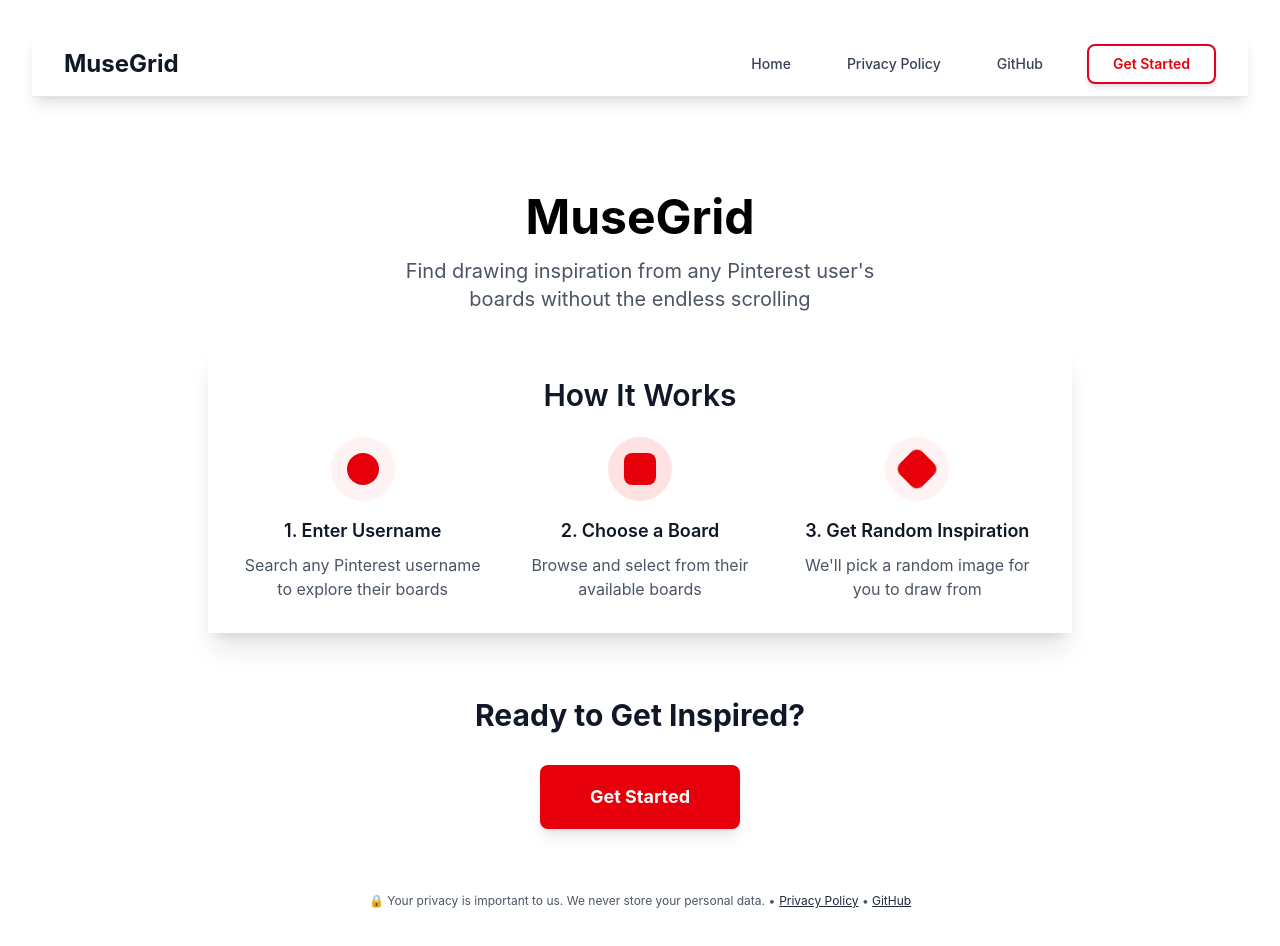
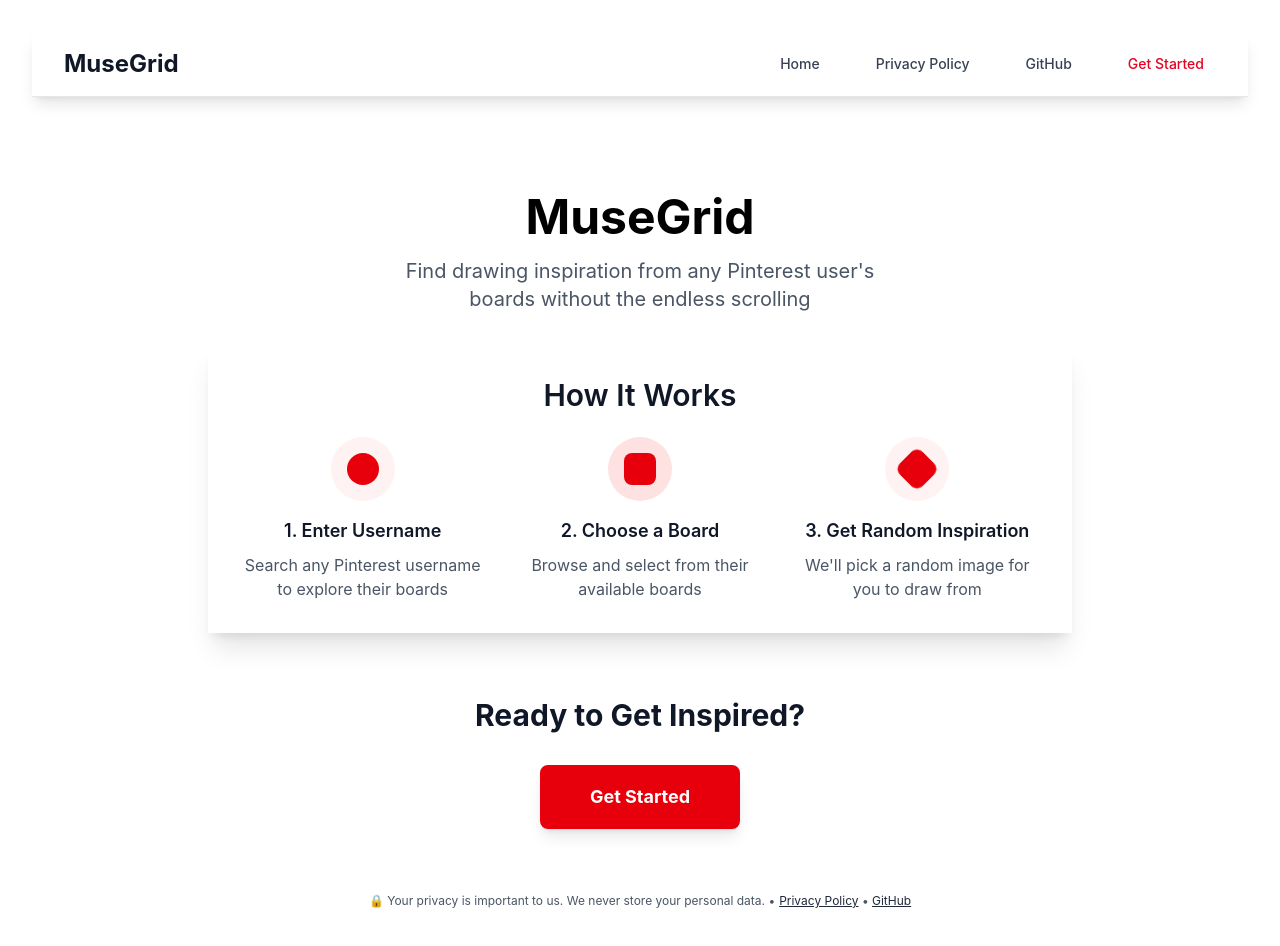
Before and after one commit to nicoledicochea/pinterest-randomizer, a React (Vite) app in the folder pinterest-randomizer/: page / in a window 1280 px wide. Shown: the top 946 px of the page. Built offline with nearby package versions, Linux system fonts and the light colour scheme.

Commit message:
change get started nav hover

```diff
--- a/pinterest-randomizer/client/src/components/Navigation.tsx
+++ b/pinterest-randomizer/client/src/components/Navigation.tsx
@@ -44,19 +44,7 @@
             {/* Get Started Button */}
             <a
               href="/username"
-              className="text-red-600 px-6 py-2 rounded-lg font-semibold text-sm transition-all duration-200 border-2 shadow-md hover:shadow-lg"
-              style={{
-                backgroundColor: 'white',
-                borderColor: '#E60023'
-              } as React.CSSProperties}
-              onMouseEnter={(e) => {
-                e.currentTarget.style.backgroundColor = '#E60023';
-                e.currentTarget.style.color = 'white';
-              }}
-              onMouseLeave={(e) => {
-                e.currentTarget.style.backgroundColor = 'white';
-                e.currentTarget.style.color = '#E60023';
-              }}
+              className="text-[#E60023] hover:text-gray-900 px-3 py-2 rounded-md text-sm font-medium transition-colors duration-200 hover:bg-gray-100"
             >
               Get Started
             </a>
```
